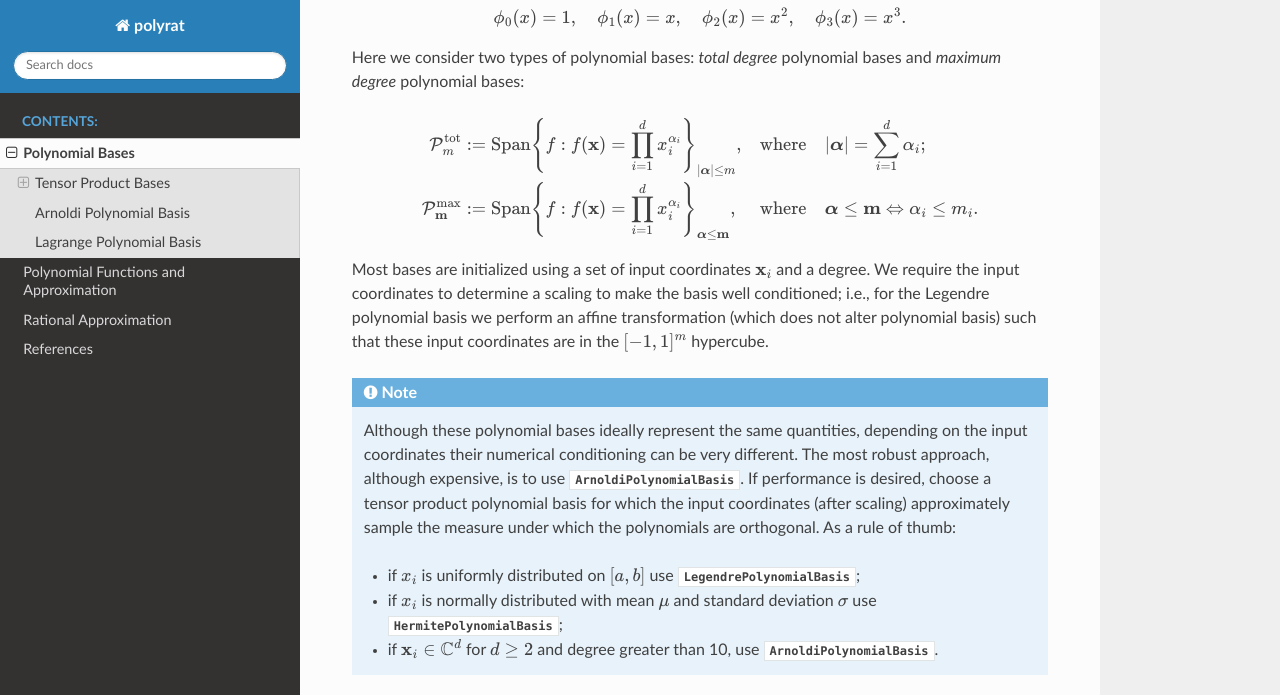
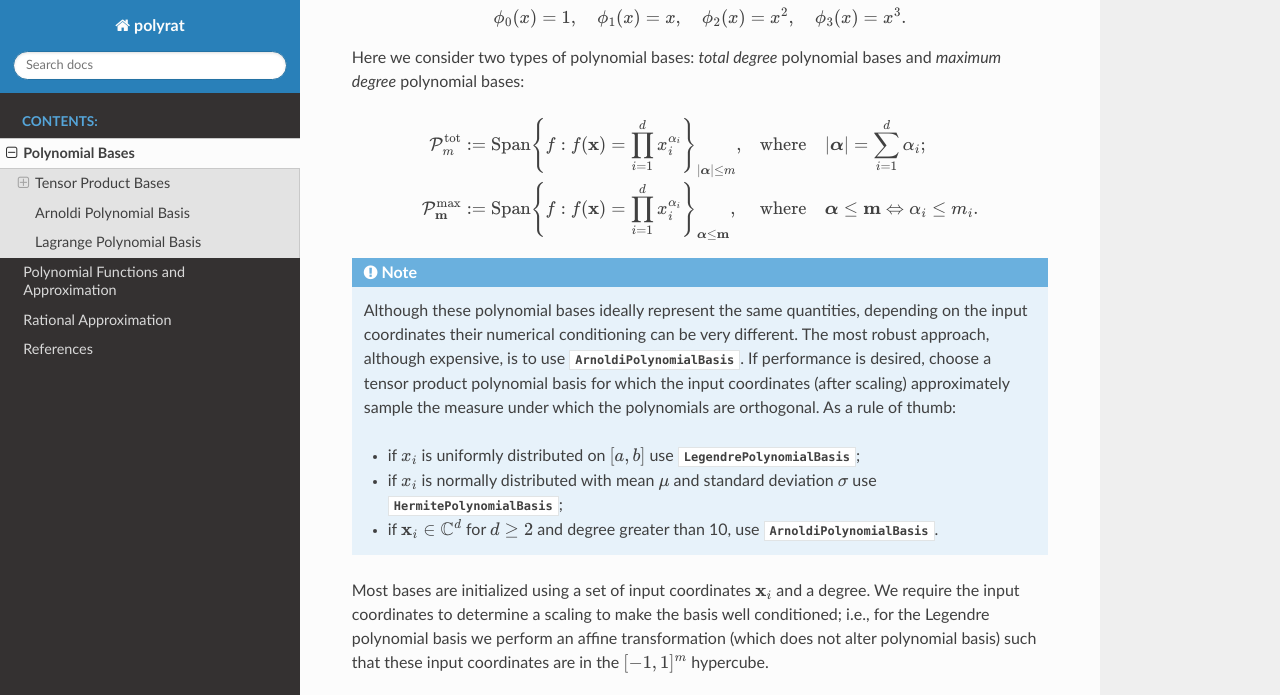
Before and after one commit to jeffrey-hokanson/polyrat, a Sphinx documentation site: the page built from doc/basis.rst, in a window 1280 px wide and 900 px high, scrolled down 249 px, cut to the strip 0-695 px from the top of the window. Built offline with Sphinx 7.4.7 and the Read the Docs theme 2.0.0, drawn with Linux system fonts in a browser that asks for light colours; some of the changed lines change nothing that is shown.

Commit message:
Updated documentation

```diff
--- a/doc/basis.rst
+++ b/doc/basis.rst
@@ -31,14 +31,6 @@ and *maximum degree* polynomial bases:
 			\alpha_i \le m_i.
 
 
-Most bases are initialized using a set of input coordinates :math:`\mathbf x_i`
-and a degree.
-We require the input coordinates to determine a scaling to make the
-basis well conditioned;
-i.e., for the Legendre polynomial basis
-we perform an affine transformation (which does not alter polynomial basis)
-such that these input coordinates are in the :math:`[-1,1]^m` hypercube.
-
 
 .. note::
 	Although these polynomial bases ideally represent the same quantities,
@@ -52,6 +44,16 @@ such that these input coordinates are in the :math:`[-1,1]^m` hypercube.
 	* if :math:`x_i` is uniformly distributed on :math:`[a,b]` use :class:`~polyrat.LegendrePolynomialBasis`;
 	* if :math:`x_i` is normally distributed with mean :math:`\mu` and standard deviation :math:`\sigma` use :class:`~polyrat.HermitePolynomialBasis`;
 	* if :math:`\mathbf x_i \in \mathbb{C}^d` for :math:`d\ge 2` and degree greater than 10, use :class:`~polyrat.ArnoldiPolynomialBasis`.
+
+
+
+Most bases are initialized using a set of input coordinates :math:`\mathbf x_i`
+and a degree.
+We require the input coordinates to determine a scaling to make the
+basis well conditioned;
+i.e., for the Legendre polynomial basis
+we perform an affine transformation (which does not alter polynomial basis)
+such that these input coordinates are in the :math:`[-1,1]^m` hypercube.
 
 
 
```
